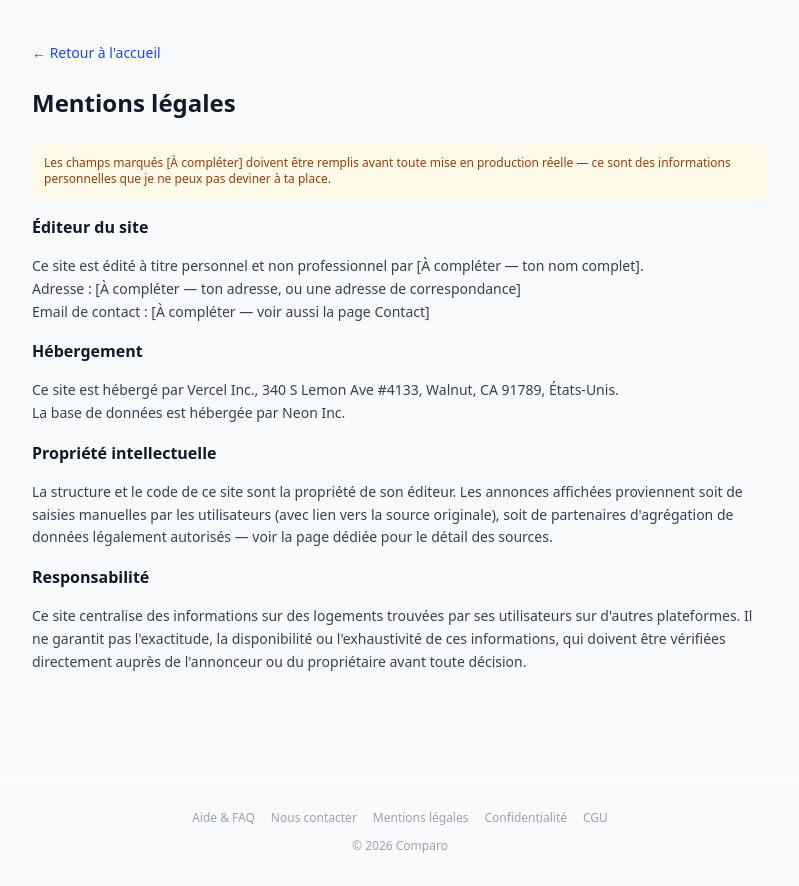
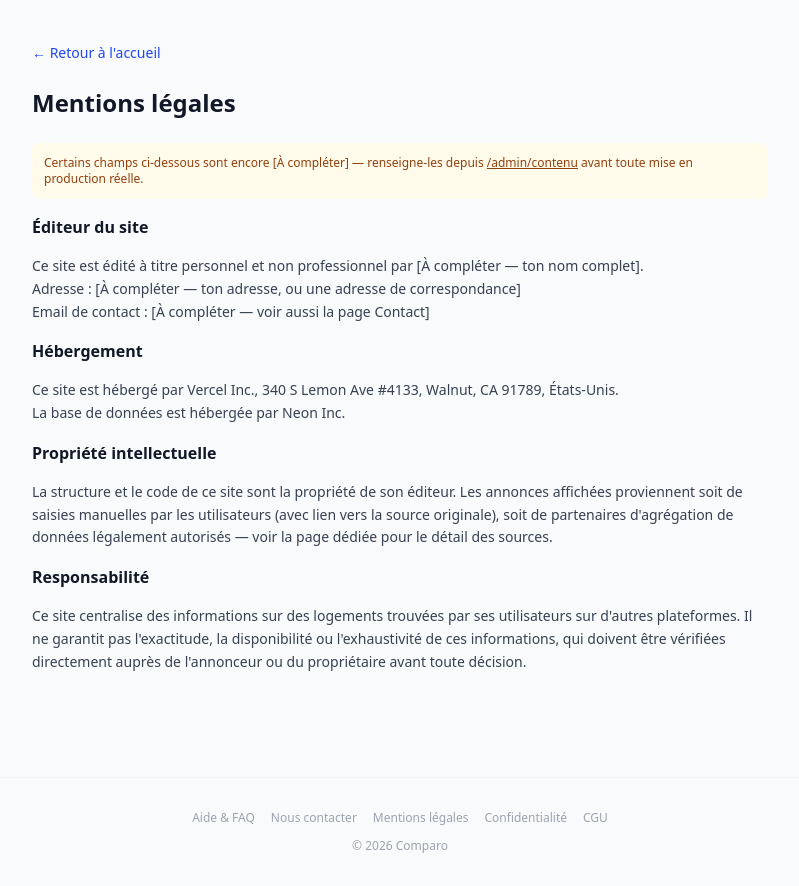
Before and after one commit to Bernard455/coloc-lyon, a Next.js app: page /mentions-legales in a window 1280 px wide. Shown: the whole page, without its empty margins (240-1039 px from the left). Built offline with nearby package versions, Linux system fonts and the light colour scheme; no server answers; the database is empty.

Commit message:
Mentions legales: affichage dynamique des coordonnees depuis le CMS

```diff
--- a/src/app/mentions-legales/page.tsx
+++ b/src/app/mentions-legales/page.tsx
@@ -1,39 +1,52 @@
 import type { Metadata } from "next";
 import { LegalLayout } from "@/components/LegalLayout";
+import { getSiteContent } from "@/lib/siteContent";
 
 export const metadata: Metadata = { title: "Mentions légales" };
 
-export default function MentionsLegalesPage() {
+// Cette page lit désormais des données en base (coordonnées éditables
+// depuis /admin/contenu) : on force le rendu dynamique pour ne jamais
+// servir une version mise en cache et périmée après une modification admin.
+export const dynamic = "force-dynamic";
+
+export default async function MentionsLegalesPage() {
+  const content = await getSiteContent();
+  const isIncomplete = !content.ownerName || !content.ownerAddress || !content.ownerEmail;
+
   return (
     <LegalLayout title="Mentions légales">
-      <p className="rounded-lg bg-amber-50 p-3 text-xs text-amber-800 dark:bg-amber-900/20 dark:text-amber-400">
-        Les champs marqués [À compléter] doivent être remplis avant toute mise en production réelle — ce sont des
-        informations personnelles que je ne peux pas deviner à ta place.
-      </p>
-
+      {isIncomplete && (
+        <p className="rounded-lg bg-amber-50 p-3 text-xs text-amber-800 dark:bg-amber-900/20 dark:text-amber-400">
+          Certains champs ci-dessous sont encore [À compléter] — renseigne-les depuis{" "}
+          <a href="/admin/contenu" className="underline">/admin/contenu</a> avant toute mise en production réelle.
+        </p>
+      )}
       <h2>Éditeur du site</h2>
       <p>
-        Ce site est édité à titre personnel et non professionnel par [À compléter — ton nom complet].
+        Ce site est édité à titre personnel et non professionnel par {content.ownerName || "[À compléter — ton nom complet]"}.
         <br />
-        Adresse : [À compléter — ton adresse, ou une adresse de correspondance]
+        Adresse : {content.ownerAddress || "[À compléter — ton adresse, ou une adresse de correspondance]"}
         <br />
-        Email de contact : [À compléter — voir aussi la page Contact]
+        Email de contact : {content.ownerEmail || "[À compléter — voir aussi la page Contact]"}
+        {content.ownerPhone && (
+          <>
+            <br />
+            Téléphone : {content.ownerPhone}
+          </>
+        )}
       </p>
-
       <h2>Hébergement</h2>
       <p>
         Ce site est hébergé par Vercel Inc., 340 S Lemon Ave #4133, Walnut, CA 91789, États-Unis.
         <br />
         La base de données est hébergée par Neon Inc.
       </p>
-
       <h2>Propriété intellectuelle</h2>
       <p>
         La structure et le code de ce site sont la propriété de son éditeur. Les annonces affichées proviennent soit
         de saisies manuelles par les utilisateurs (avec lien vers la source originale), soit de partenaires
         d'agrégation de données légalement autorisés — voir la page dédiée pour le détail des sources.
       </p>
-
       <h2>Responsabilité</h2>
       <p>
         Ce site centralise des informations sur des logements trouvées par ses utilisateurs sur d'autres plateformes.
```
